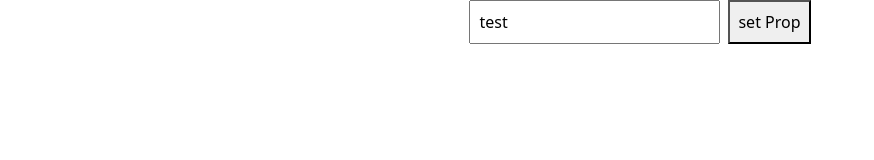
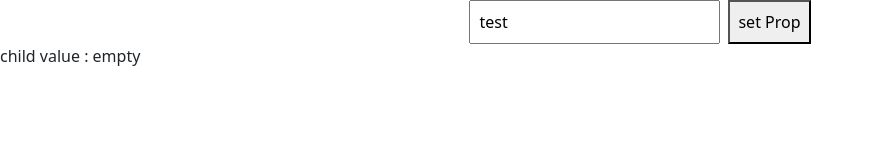
Before and after one commit to MrJemmy/react-learn, a React (Vite) app in the folder 01-life-cycle/: page / in a window 1280 px wide. Shown: the top 160 px of the page, without its empty margins (0-874 px from the left). Built offline with nearby package versions, Linux system fonts and the light colour scheme.

Commit message:
we can pass value to parent but can not able to update it

```diff
--- a/01-life-cycle/src/App.jsx
+++ b/01-life-cycle/src/App.jsx
@@ -1,11 +1,12 @@
 import "./App.css";
-import { useState, useEffect, useRef, useCallback } from "react";
+import { useState, useEffect, useRef, useCallback, useContext } from "react";
 import Cycle from "./components/Cycle";
-import {globalContext} from "./context/globalContext";
+import { AppProvider, AppContext } from "./context/AppContext";
 
 function App() {
   const [cyclePropValue, setCyclePropValue] = useState(null);
   const inputRef = useRef();
+  const context = useContext(AppContext);
 
   useEffect(() => {
     console.log("(APP - first load) : run only onces");
@@ -41,9 +42,13 @@ function App() {
         </button>
       </div>
 
-      <globalContext.Provider value={{colorContext: cyclePropValue}}>
-        {cyclePropValue ? <Cycle heading={cyclePropValue} /> : ""}
-      </globalContext.Provider>
+      <AppProvider value={{ colorContext: cyclePropValue }}>
+        <div>
+          child value : {context?.appValue || "empty"}
+        </div>
+        {cyclePropValue ? <Cycle heading={cyclePropValue} /> : <></>}
+
+      </AppProvider>
     </>
   );
 }
--- a/01-life-cycle/src/components/Cycle.jsx
+++ b/01-life-cycle/src/components/Cycle.jsx
@@ -1,13 +1,13 @@
 import React, { useEffect, useState, useRef, useContext } from "react";
 import style from "../css/custom.module.css";
 import Button from "react-bootstrap/Button";
-import {globalContext} from "../context/globalContext";
+import {AppContext} from "../context/AppContext";
 
 const Cycle = React.memo((props) => {
   const [count, setCount] = useState(0);
   const [counter, setCounter] = useState(0);
   const prevProps = useRef(props);
-  const context = useContext(globalContext);
+  const context = useContext(AppContext);
 
   useEffect(() => {
     // same thing we can do in parent
@@ -25,6 +25,7 @@ const Cycle = React.memo((props) => {
   }, []);
 
   useEffect(() => {
+    console.log("context :",context)
     console.log(
       "(Cycle - every load): run every time when component re-render"
     );
@@ -59,6 +60,7 @@ const Cycle = React.memo((props) => {
       if (pre === random) {
         return pre
       }
+      context.setAppValue(random)
       return random
     } )
   }
--- /dev/null
+++ b/01-life-cycle/src/context/AppContext.jsx
@@ -0,0 +1,21 @@
+import { createContext, useState } from "react";
+
+export const AppContext = createContext();
+
+export const AppProvider = ({ children, value }) => {
+
+    const [appValue, setAppValue] = useState(null);
+
+    const contextValue = {
+        appValue,
+        setAppValue,
+        ...value
+    }
+
+
+    return (
+        <AppContext.Provider value={contextValue}>
+            {children}
+        </AppContext.Provider>
+    )
+}
--- a/01-life-cycle/src/context/globalContext.js
+++ /dev/null
@@ -1,3 +0,0 @@
-import { createContext } from "react";
-
-export const globalContext = createContext();
```
